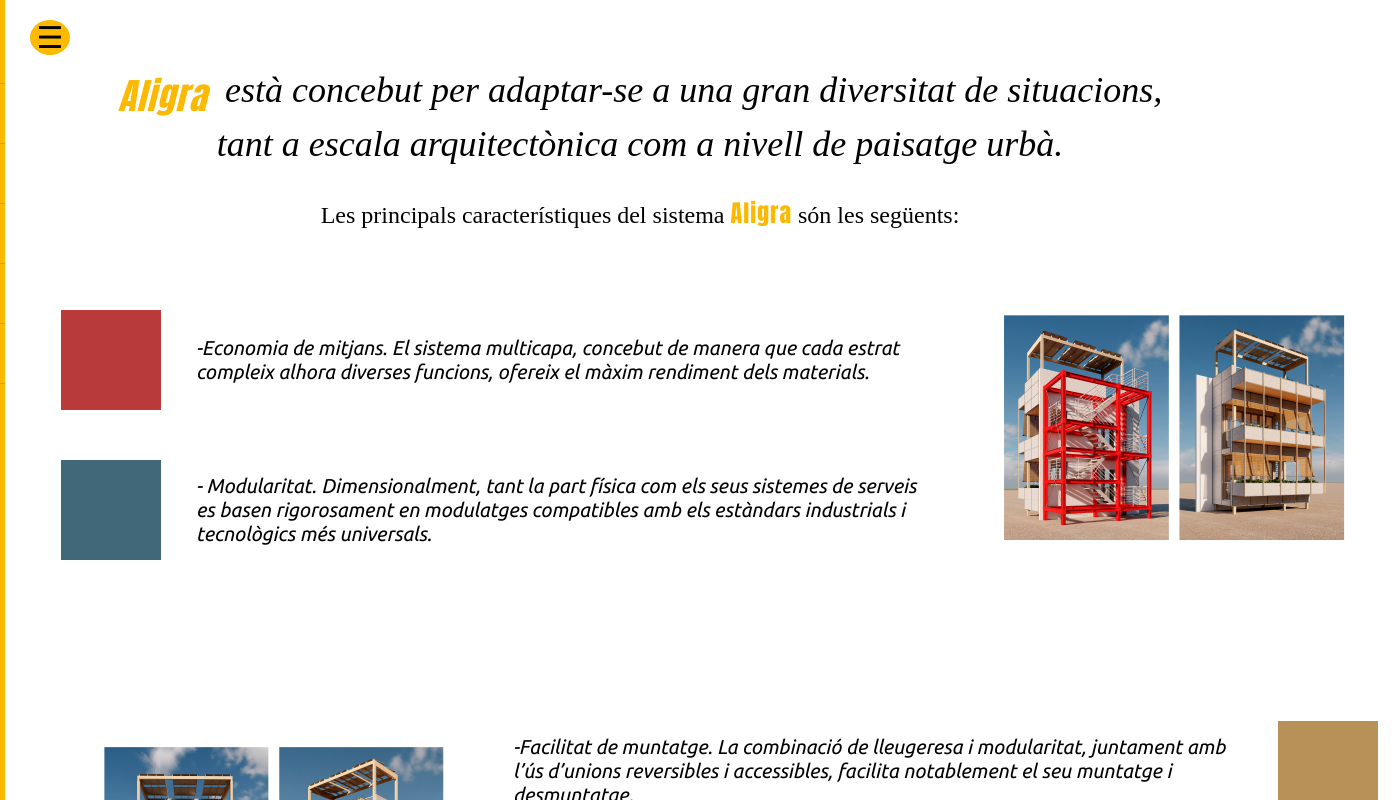
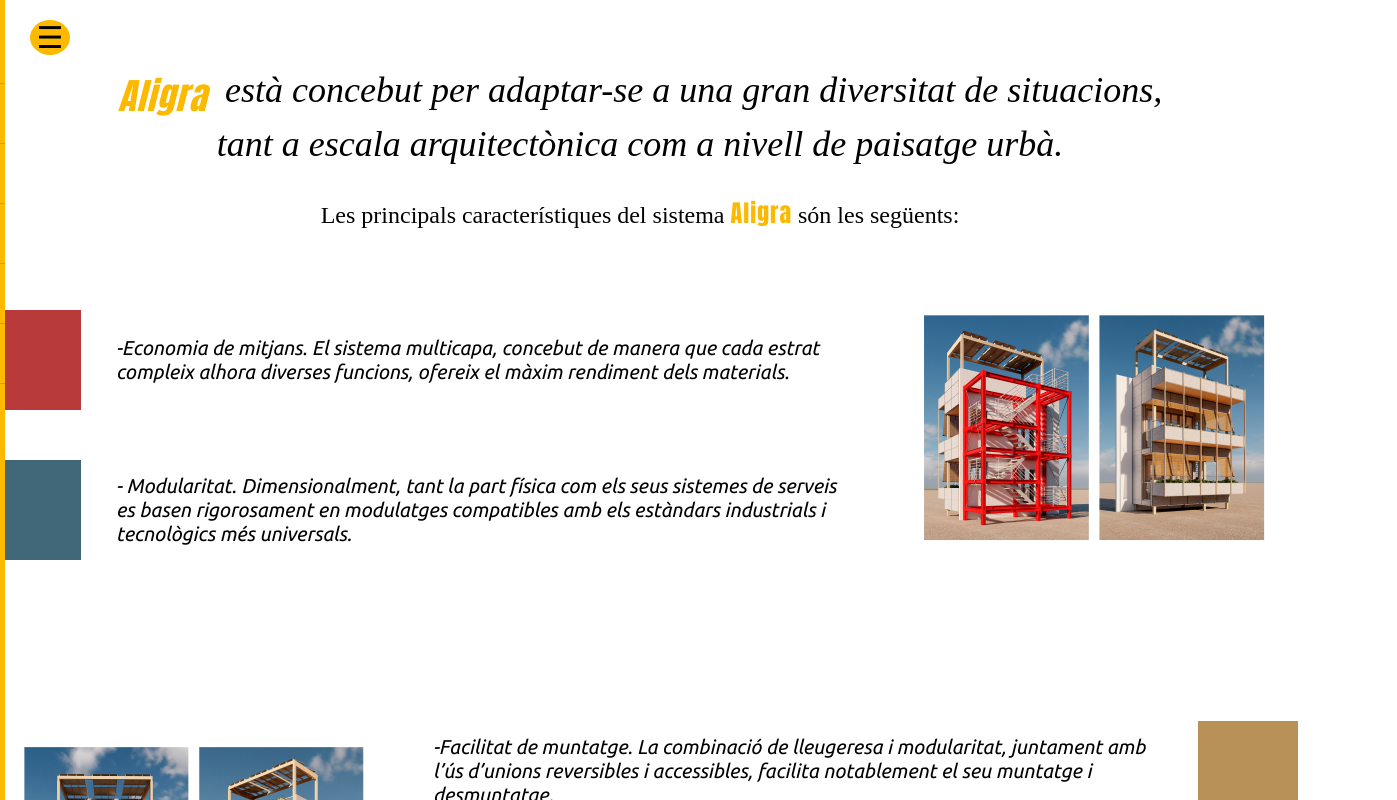
Before and after one commit to Manuraptor/amunt-p1-aligra, a SvelteKit app: page /caracteristiques in a window 1280 px wide. Shown: the top 800 px of the page, 1397 px wide, since content can reach past the window. Built offline with nearby package versions, Linux system fonts and the light colour scheme.

Commit message:
final2demo1

```diff
--- a/src/routes/caracteristiques/+page.svelte
+++ b/src/routes/caracteristiques/+page.svelte
@@ -136,7 +136,6 @@
         display: flex;
         justify-content: center;
         margin-top: 160px;
-        margin-left: 80px;
 
     }
 
```
